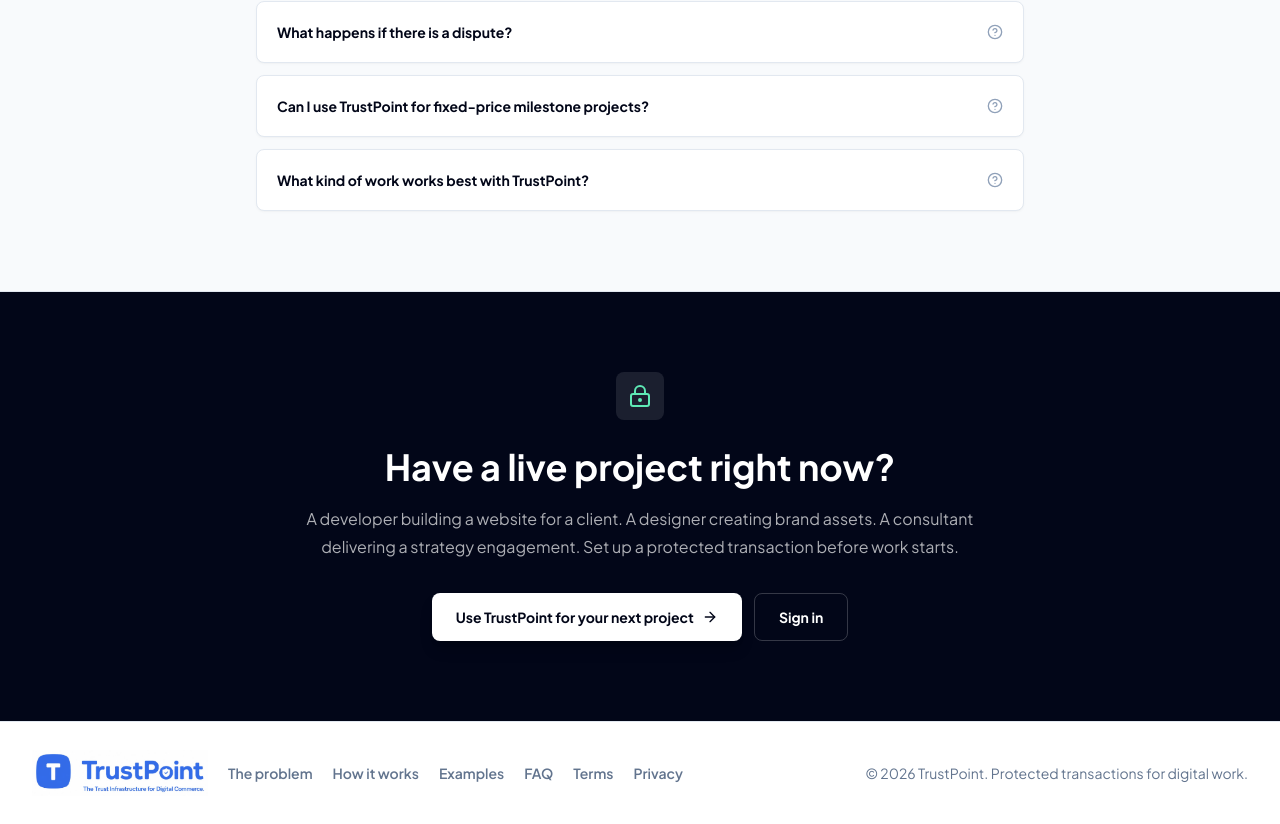
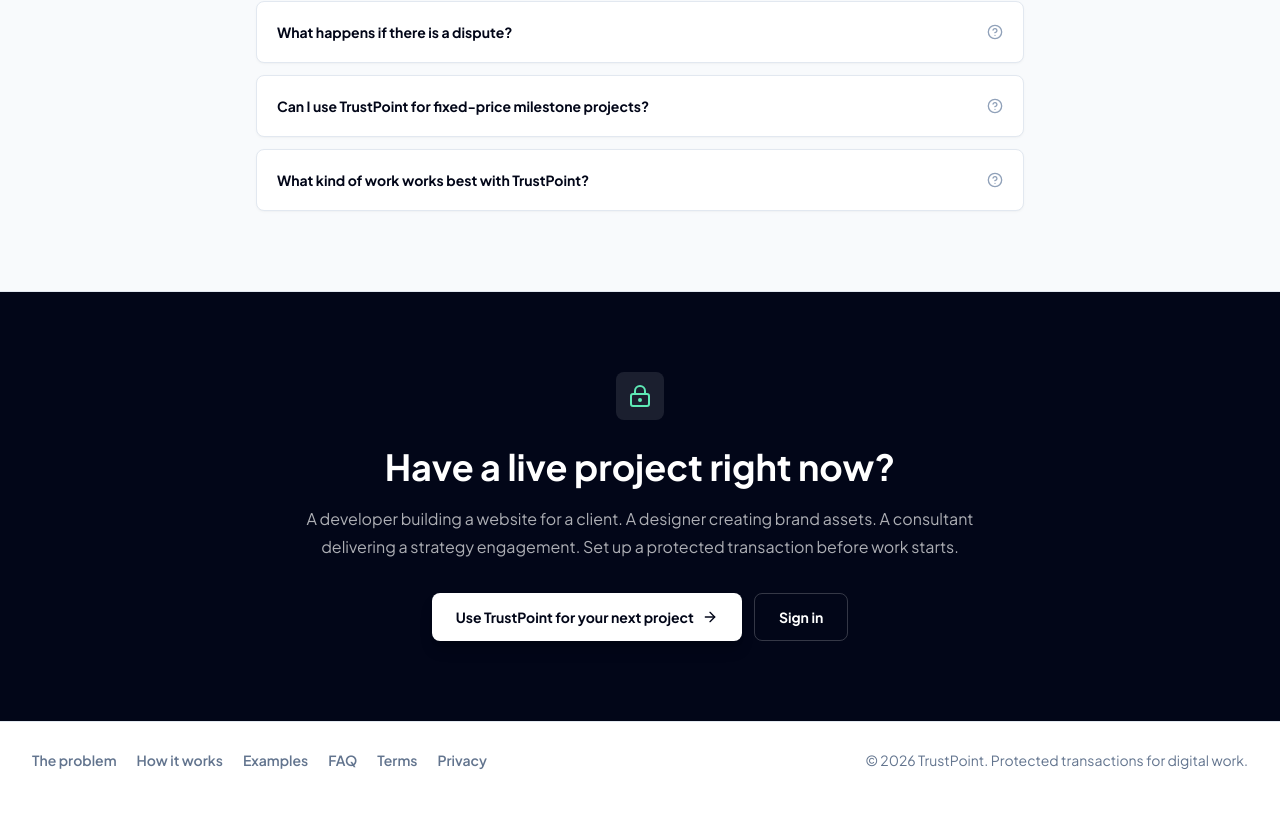
Before and after one commit to micha-tech/trustpoint, a Next.js app: page / in a window 1280 px wide. Shown: the part 3383-4207 px from the top of the page. After the commit the page ends 4181 px from the top, so only its background shows below. Built offline with nearby package versions, Linux system fonts and the light colour scheme; no server answers.

Commit message:
scrolling logo removed

```diff
--- a/src/app/(main)/page.tsx
+++ b/src/app/(main)/page.tsx
@@ -467,7 +467,6 @@
       <footer className="border-t border-slate-200 bg-white px-4 py-7 sm:px-6 lg:px-8">
         <div className="mx-auto flex max-w-7xl flex-col gap-5 sm:flex-row sm:items-center sm:justify-between">
           <div className="flex flex-wrap items-center gap-x-5 gap-y-3">
-            <TrustPointLogo className="w-[10rem] opacity-80 sm:w-[11rem]" sizes="(max-width: 640px) 10rem, 11rem" />
             <Link href="#pain" className="text-sm font-semibold text-slate-500 hover:text-slate-950">
               The problem
             </Link>
```
